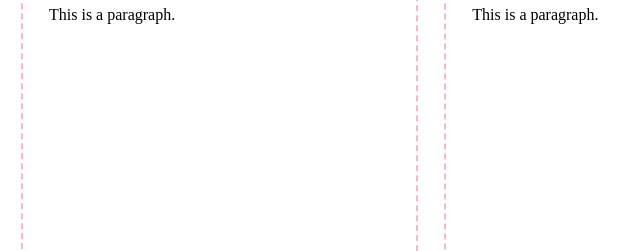
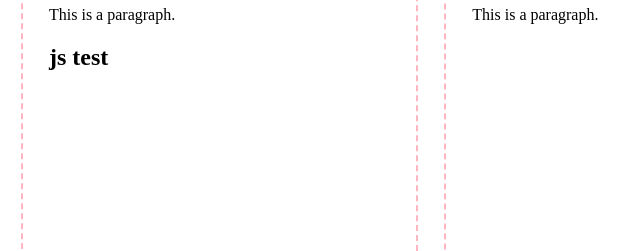
Before and after one commit to OKIDultO/First-Web-Design, a plain HTML site: page index.html in a window 1280 px wide. Shown: the part 286-537 px from the top of the page, 0-640 px from the left. Drawn offline with Linux system fonts and the light colour scheme.

Commit message:
添加js参数

```diff
--- a/index.html
+++ b/index.html
@@ -31,6 +31,7 @@
 		</a>
 		<br />
 		<p>This is a paragraph.</p>
+		<script src="JavaScript/product.js"></script>
 	</div>
 
 	<div class="article">
```
